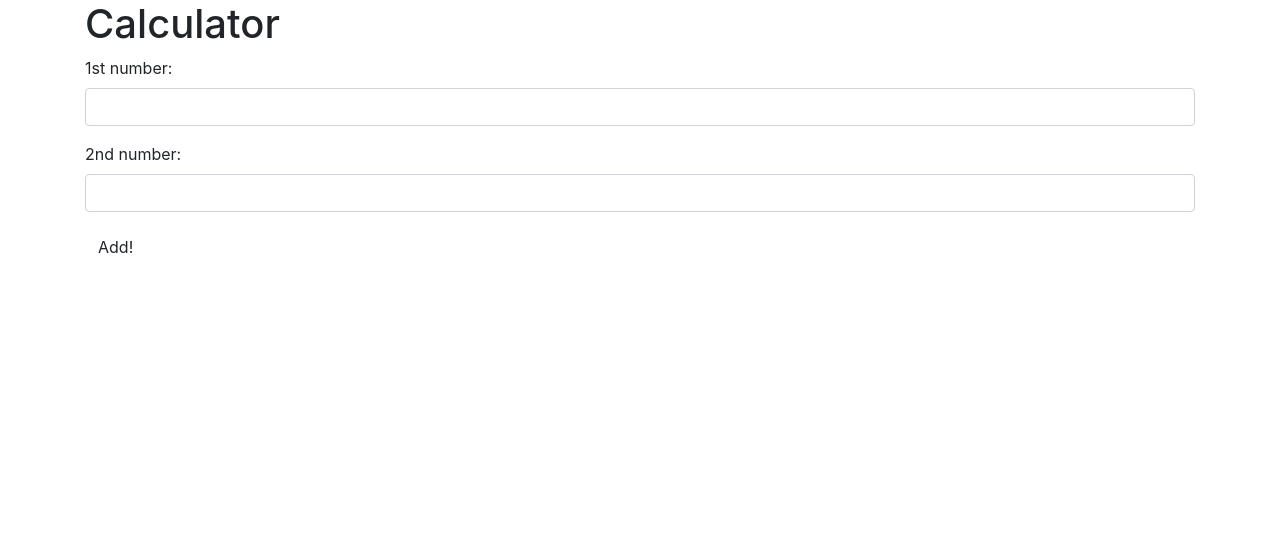
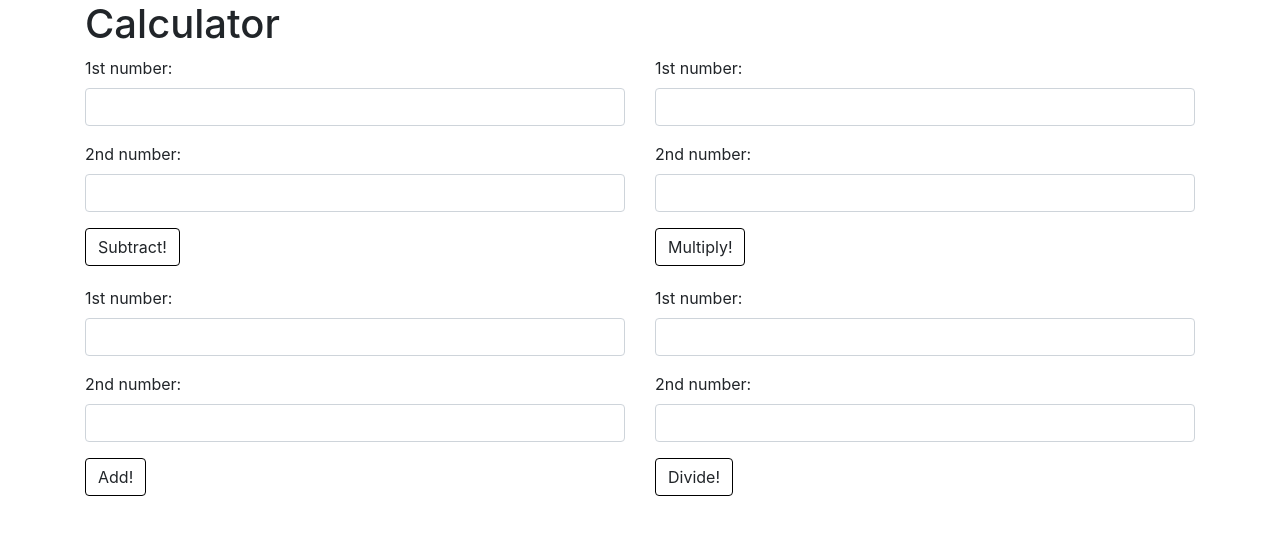
Before and after one commit to Ultra-Zactimus/calculatorExample, a plain HTML site: page index.html in a window 1280 px wide. Drawn offline with Linux system fonts and the light colour scheme.

Commit message:
add three more forms for substraction, multiplication, and division in html

```diff
--- a/css/styles.css
+++ b/css/styles.css
@@ -0,0 +1,4 @@
+.btn {
+  border: solid black 1px;
+  margin-bottom: 20px;
+}
--- a/index.html
+++ b/index.html
@@ -10,6 +10,8 @@
 <body>
   <div class="container">
     <h1>Calculator</h1>
+    <div class="row">
+      <div class="col-6">
         <form id="add">
           <div class="form-group">
             <label for="add1">1st number:</label>
@@ -19,11 +21,63 @@
             <label for="add2">2nd number:</label>
             <input id="add2" class="form-control" type="text">
           </div>
+          <button type="submit" class="btn">Subtract!</button>
+        </form>
+        <div id="output">
+
+        </div>
+      </div>
+      <div class="col-6">
+        <form id="sub">
+          <div class="form-group">
+            <label for="sub1">1st number:</label>
+            <input id="sub1" class="form-control" type="text">
+          </div>
+          <div class="form-group">
+            <label for="sub2">2nd number:</label>
+            <input id="sub2" class="form-control" type="text">
+          </div>
+          <button type="submit" class="btn">Multiply!</button>
+        </form>
+        <div id="output">
+
+        </div>
+      </div>
+    </div>
+    <div class="row">
+      <div class="col-6">
+        <form id="mult">
+          <div class="form-group">
+            <label for="mult1">1st number:</label>
+            <input id="mult1" class="form-control" type="text">
+          </div>
+          <div class="form-group">
+            <label for="mult2">2nd number:</label>
+            <input id="mult2" class="form-control" type="text">
+          </div>
           <button type="submit" class="btn">Add!</button>
         </form>
         <div id="output">
 
         </div>
       </div>
+      <div class="col-6">
+        <form id="div">
+          <div class="form-group">
+            <label for="dividend">1st number:</label>
+            <input id="divident" class="form-control" type="text">
+          </div>
+          <div class="form-group">
+            <label for="divisor">2nd number:</label>
+            <input id="divisor" class="form-control" type="text">
+          </div>
+          <button type="submit" class="btn">Divide!</button>
+        </form>
+        <div id="output">
+
+        </div>
+      </div>
+    </div>
+  </div>
 </body>
 </html>
```
Lines whose indentation alone changed are shown as unchanged.
